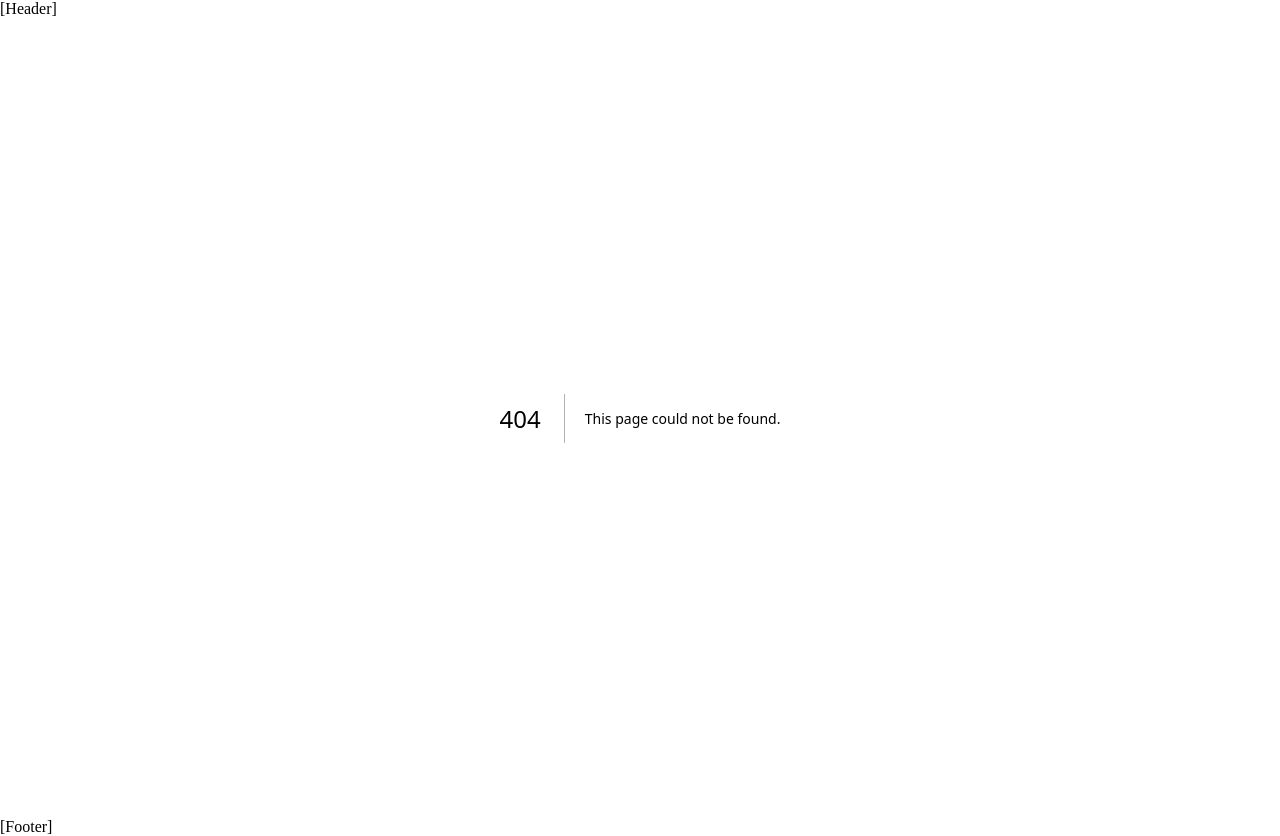
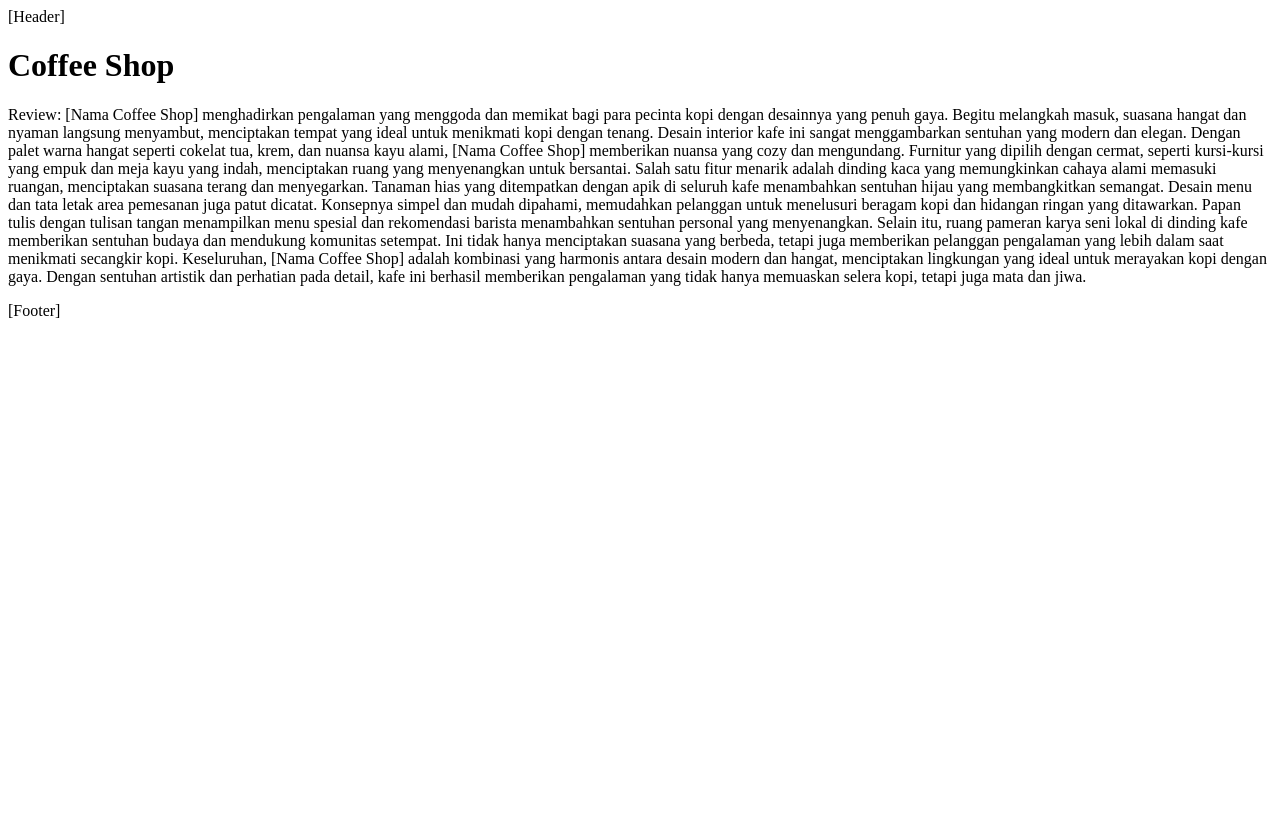
Before and after one commit to SahalN/sahalnuiux-reviews, a Next.js app: page /reviews/coffee-shop in a window 1280 px wide. Before the commit this address had no page. After the commit the page ends 800 px from the top, so only its background shows below. Built offline with nearby package versions, Linux system fonts and the light colour scheme.

Commit message:
Add Page Routes

```diff
--- /dev/null
+++ b/app/reviews/coffee-shop/page.jsx
@@ -0,0 +1,37 @@
+/** @format */
+
+export default function CoffeeShopPage() {
+  return (
+    <>
+      <h1>Coffee Shop</h1>
+      <p>
+        Review: [Nama Coffee Shop] menghadirkan pengalaman yang menggoda dan
+        memikat bagi para pecinta kopi dengan desainnya yang penuh gaya. Begitu
+        melangkah masuk, suasana hangat dan nyaman langsung menyambut,
+        menciptakan tempat yang ideal untuk menikmati kopi dengan tenang. Desain
+        interior kafe ini sangat menggambarkan sentuhan yang modern dan elegan.
+        Dengan palet warna hangat seperti cokelat tua, krem, dan nuansa kayu
+        alami, [Nama Coffee Shop] memberikan nuansa yang cozy dan mengundang.
+        Furnitur yang dipilih dengan cermat, seperti kursi-kursi yang empuk dan
+        meja kayu yang indah, menciptakan ruang yang menyenangkan untuk
+        bersantai. Salah satu fitur menarik adalah dinding kaca yang
+        memungkinkan cahaya alami memasuki ruangan, menciptakan suasana terang
+        dan menyegarkan. Tanaman hias yang ditempatkan dengan apik di seluruh
+        kafe menambahkan sentuhan hijau yang membangkitkan semangat. Desain menu
+        dan tata letak area pemesanan juga patut dicatat. Konsepnya simpel dan
+        mudah dipahami, memudahkan pelanggan untuk menelusuri beragam kopi dan
+        hidangan ringan yang ditawarkan. Papan tulis dengan tulisan tangan
+        menampilkan menu spesial dan rekomendasi barista menambahkan sentuhan
+        personal yang menyenangkan. Selain itu, ruang pameran karya seni lokal
+        di dinding kafe memberikan sentuhan budaya dan mendukung komunitas
+        setempat. Ini tidak hanya menciptakan suasana yang berbeda, tetapi juga
+        memberikan pelanggan pengalaman yang lebih dalam saat menikmati
+        secangkir kopi. Keseluruhan, [Nama Coffee Shop] adalah kombinasi yang
+        harmonis antara desain modern dan hangat, menciptakan lingkungan yang
+        ideal untuk merayakan kopi dengan gaya. Dengan sentuhan artistik dan
+        perhatian pada detail, kafe ini berhasil memberikan pengalaman yang
+        tidak hanya memuaskan selera kopi, tetapi juga mata dan jiwa.
+      </p>
+    </>
+  );
+}
```
Also changed, not shown: app/reviews/page.jsx (added, +10 -0 lines).
